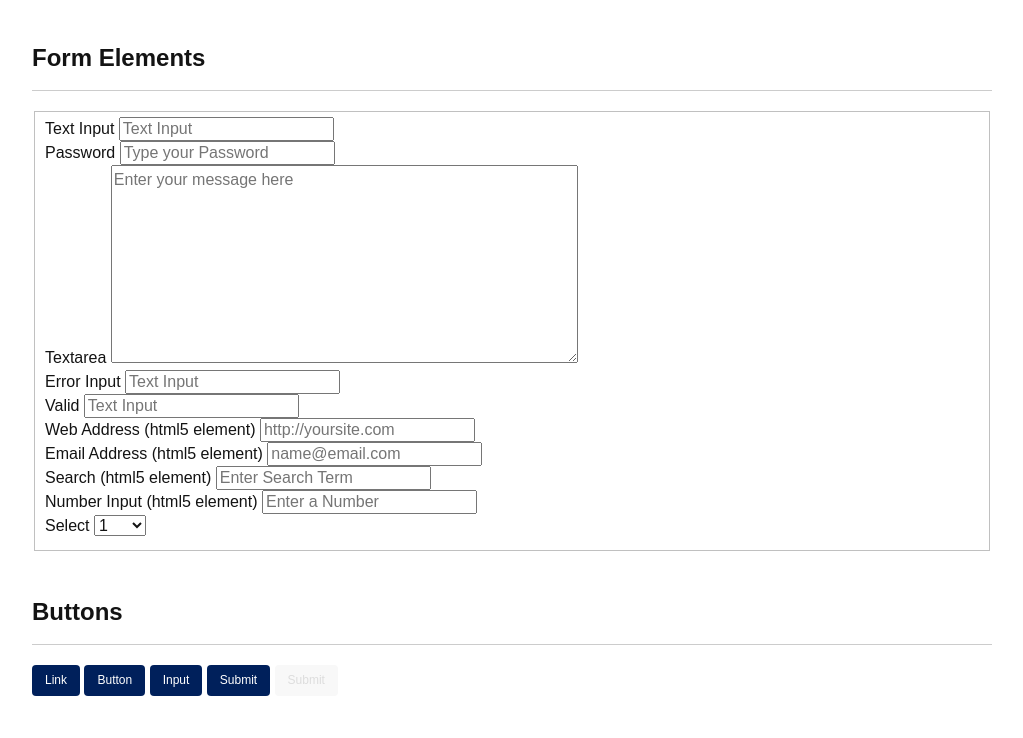
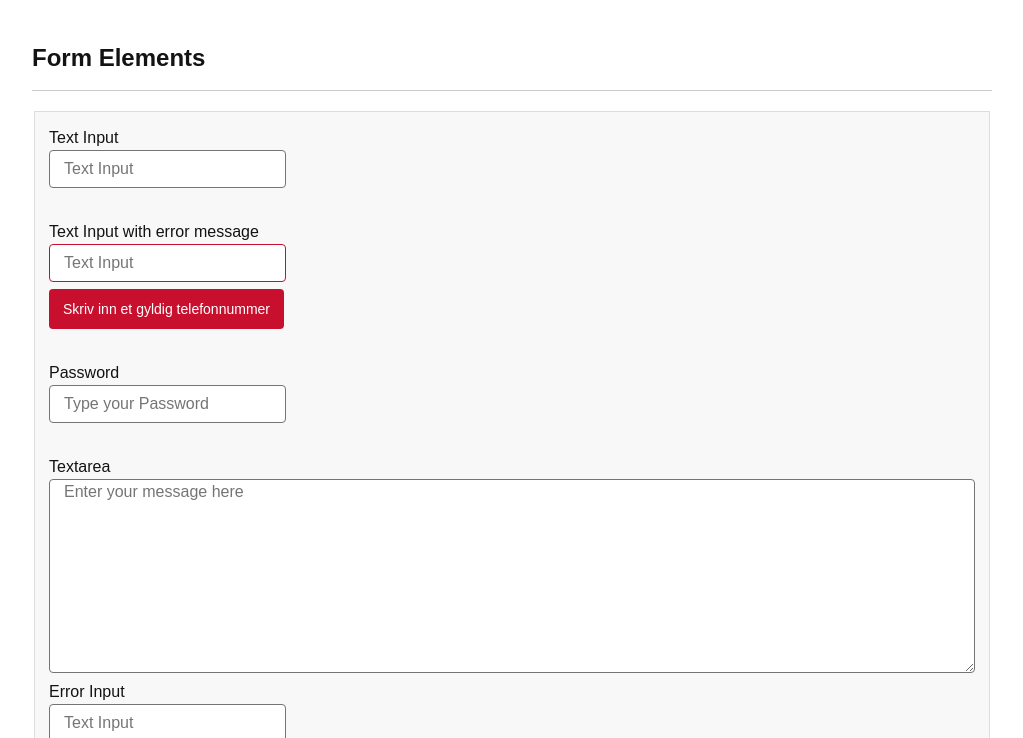
Before and after one commit to mw-eczarny/mw-eczarny.github.io, a website: page index.html in a window 1280 px wide. Shown: the part 3696-4434 px from the top of the page, without its empty margins (128-1151 px from the left). Drawn offline with nearby package versions, Linux system fonts and the light colour scheme.

```diff
--- a/index.html
+++ b/index.html
@@ -342,14 +342,21 @@
                 <h2>Form Elements</h2>
             </div>
             <div class="sg-unit__body">
-                <form class="base-form">
-                    <fieldset>
-                        <label for="text">Text Input</label>
-                        <input id="text" type="text" placeholder="Text Input">
-                        <br>
-                        <label for="password">Password</label>
-                        <input id="password" type="password" placeholder="Type your Password">
-                        <br>
+                <form class="form">
+                    <fieldset class="form__fieldset">
+                        <div class="form__row">
+                            <label for="text">Text Input</label>
+                            <input id="text" type="text" placeholder="Text Input">
+                        </div>
+                        <div class="form__row">
+                            <label for="text">Text Input with error message</label>
+                            <input id="text" class="error" type="text" placeholder="Text Input"><br>
+                            <span class="error-msg">Skriv inn et gyldig telefonnummer</span>
+                        </div>
+                        <div class="form__row">
+                            <label for="password">Password</label>
+                            <input id="password" type="password" placeholder="Type your Password">
+                        </div>
                         <label for="textarea">Textarea</label>
                         <textarea id="textarea" rows="8" cols="48" placeholder="Enter your message here"></textarea>
                         <br>
--- /dev/null
+++ b/scss/base/_error-msg.scss
@@ -0,0 +1,11 @@
+.error-msg {
+  display: inline-block;
+  background: $error-color;
+  color: $white-color;
+  margin: 0.5em 0 0;
+  padding: 10px 14px 9px;
+  min-height: 40px;
+  box-sizing: border-box;
+  font-size: 0.875rem;
+  border-radius: 4px;
+}
--- /dev/null
+++ b/scss/base/_form.scss
@@ -0,0 +1,40 @@
+.form {
+  label {
+    display: block;
+    font-weight: 500;
+  }
+
+  input[type=text],
+  input[type=email],
+  input[type=url],
+  input[type=password],
+  input[type=search],
+  input[type=number],
+  textarea {
+    border: 1px solid $dark-gray-color;
+    border-radius: 4px;
+    min-height: 36px;
+    padding: 0 14px;
+
+    &.error {
+      border-color: $error-color;
+    }
+  }
+
+  textarea {
+    max-width: 100%;
+    width: 100%;
+    box-sizing: border-box;
+  }
+
+  &__fieldset {
+    border: 1px solid $border-color;
+    background: $light-gray-color;
+    padding: 14px;
+    min-width: 0;
+  }
+
+  &__row {
+    margin-bottom: 2em;
+  }
+}
--- a/scss/generic/_typography.scss
+++ b/scss/generic/_typography.scss
@@ -1,3 +1,9 @@
+@font-face {
+  font-family: 'Gotham';
+  src:
+  local('Gotham');
+}
+
 body {
   font: $base-text;
   color: $font-color;
--- a/scss/generic/_variables.scss
+++ b/scss/generic/_variables.scss
@@ -19,10 +19,8 @@
 $link-hover-color: $red-color;
 $font-color: $black-color;
 $font-gray-color: $dark-gray-color;
-
-//TODO verify if needed
-//$error-color: #d04335;
-//$success-color: #88DF88;
+$error-color: $red-color;
+$success-color: $green-color;
 
 //Breakpoints
 $tablet-start:         721px!default;
--- a/scss/main.scss
+++ b/scss/main.scss
@@ -3,9 +3,12 @@
 @import "generic/helpers";
 @import "generic/typography";
 @import "generic/normalize";
+
 @import "base/grid";
 @import "base/btn";
 @import "base/table";
+@import "base/form";
+@import "base/error-msg";
 
 @import "vendor/rwd-table";
 @import "vendor/bootstrap-dropdown";
```
Also changed, not shown: css/main.css.
